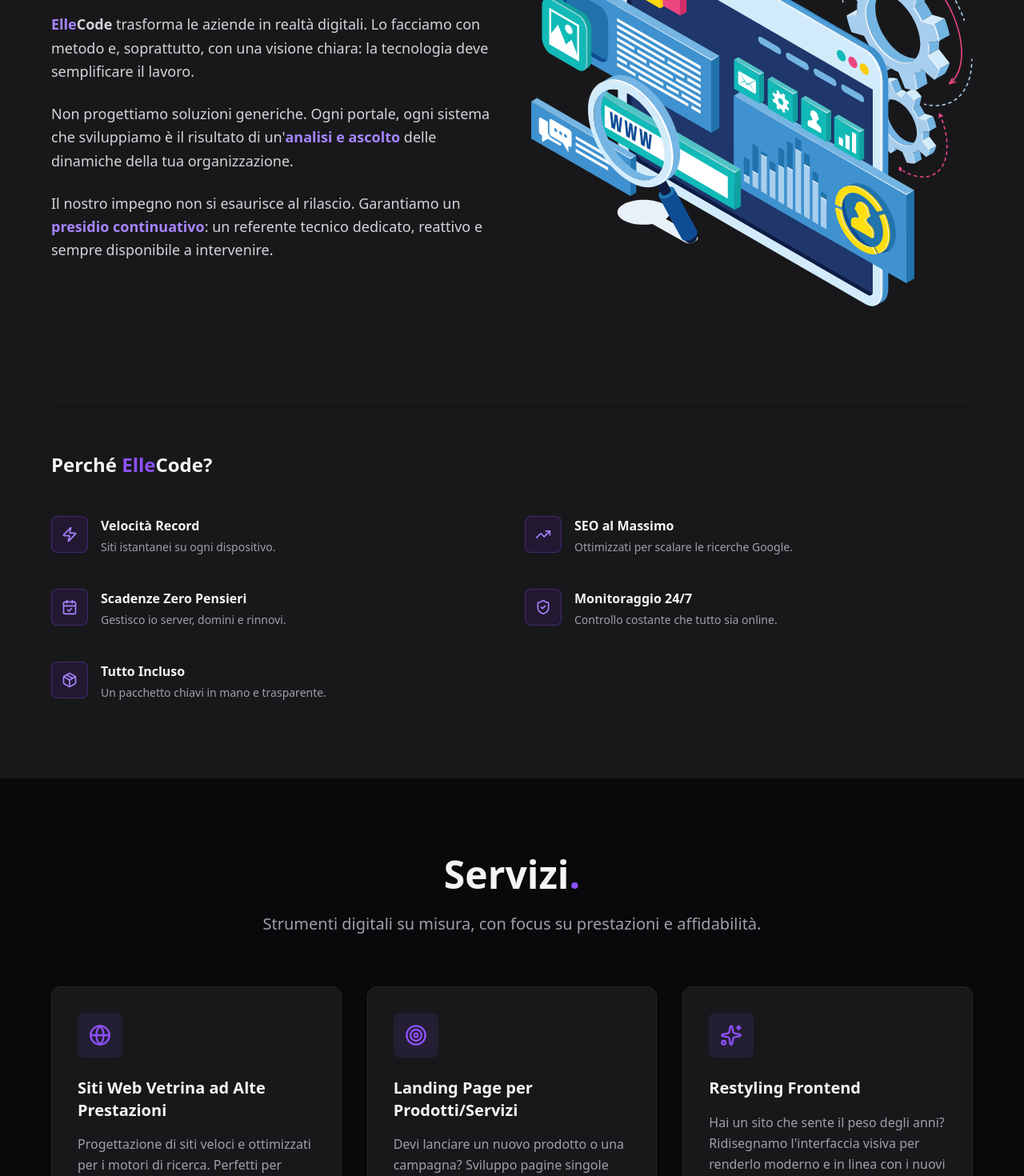
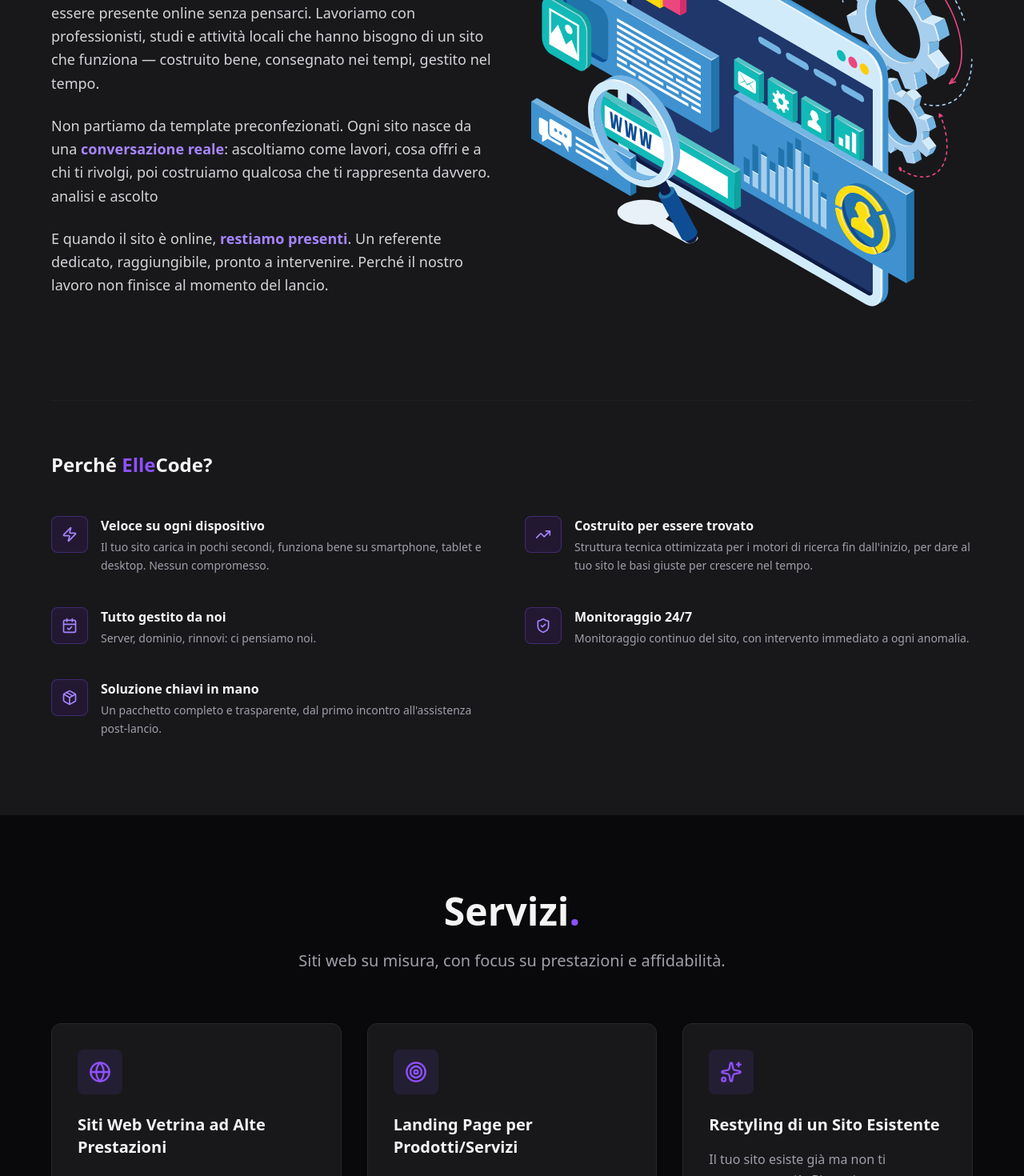
Before and after one commit to LucasPlatforms/ElleCode, a Next.js app: page / in a window 1280 px wide. Shown: the part 1060-2530 px from the top of the page at 80% size. Built offline with nearby package versions, Linux system fonts and the light colour scheme.

Commit message:
Correzione contenuti 2

```diff
--- a/next.config.mjs
+++ b/next.config.mjs
@@ -2,6 +2,16 @@
 const nextConfig = {
   /* config options here */
   reactCompiler: true,
+  headers: async () => [
+    {
+      source: "/(.*)",
+      headers: [
+        { key: "X-Frame-Options", value: "DENY" },
+        { key: "X-Content-Type-Options", value: "nosniff" },
+        { key: "Referrer-Policy", value: "strict-origin-when-cross-origin" },
+      ],
+    },
+  ],
 };
 
 export default nextConfig;
--- a/src/app/layout.js
+++ b/src/app/layout.js
@@ -20,14 +20,18 @@ export const metadata = {
     template: "%s | Ellecode",
   },
   description:
-    "Ellecode progetta siti web veloci, moderni e ottimizzati SEO. Soluzioni chiavi in mano: vetrina, landing page e restyling. Supporto continuo incluso.",
+    "Ellecode progetta siti web veloci, moderni e ottimizzati SEO. Soluzioni chiavi in mano: vetrina, landing page e restyling. Supporto continuo.",
   keywords: [
-    "progettazione siti web",
-    "sviluppo web",
-    "next.js",
-    "seo",
-    "landing page",
-    "siti vetrina",
+    "realizzazione siti web vetrina",
+    "siti web per professionisti",
+    "creazione sito web professionale Italia",
+    "siti web per ristoranti e attività locali",
+    "siti vetrina professionali",
+    "realizzazione sito web per piccole imprese",
+    "agenzia web affidabile piccole imprese",
+    "sito web con assistenza inclusa",
+    "sito web con supporto continuativo",
+    "sito web gestito e monitorato",
   ],
   authors: [{ name: "Ellecode", url: SITE_URL }],
   creator: "Ellecode",
--- a/src/app/page.js
+++ b/src/app/page.js
@@ -21,7 +21,7 @@ const organizationSchema = {
     name: "TEMA Telecomunicazioni",
     taxID: "09330850158",
   },
-  sameAs: ["https://github.com", "https://linkedin.com"],
+  sameAs: ["https://github.com/LucasPlatforms"],
 };
 
 export default function Home() {
--- a/src/components/About.jsx
+++ b/src/components/About.jsx
@@ -11,32 +11,36 @@ const features = [
   {
     id: 1,
     icon: Zap,
-    title: "Velocità Record",
-    description: "Siti istantanei su ogni dispositivo.",
+    title: "Veloce su ogni dispositivo",
+    description:
+      "Il tuo sito carica in pochi secondi, funziona bene su smartphone, tablet e desktop. Nessun compromesso.",
   },
   {
     id: 2,
     icon: TrendingUp,
-    title: "SEO al Massimo",
-    description: "Ottimizzati per scalare le ricerche Google.",
+    title: "Costruito per essere trovato",
+    description:
+      "Struttura tecnica ottimizzata per i motori di ricerca fin dall'inizio, per dare al tuo sito le basi giuste per crescere nel tempo.",
   },
   {
     id: 3,
     icon: CalendarCheck,
-    title: "Scadenze Zero Pensieri",
-    description: "Gestisco io server, domini e rinnovi.",
+    title: "Tutto gestito da noi",
+    description: "Server, dominio, rinnovi: ci pensiamo noi.",
   },
   {
     id: 4,
     icon: ShieldCheck,
     title: "Monitoraggio 24/7",
-    description: "Controllo costante che tutto sia online.",
+    description:
+      "Monitoraggio continuo del sito, con intervento immediato a ogni anomalia.",
   },
   {
     id: 5,
     icon: Package,
-    title: "Tutto Incluso",
-    description: "Un pacchetto chiavi in mano e trasparente.",
+    title: "Soluzione chiavi in mano",
+    description:
+      "Un pacchetto completo e trasparente, dal primo incontro all'assistenza post-lancio.",
   },
 ];
 
@@ -62,21 +66,30 @@ export default function About() {
 
             <div className="space-y-6 text-lg text-zinc-300 leading-relaxed">
               <p>
-                <span className="text-violet-400 font-semibold">Elle</span><strong>Code{" "}</strong>
-                trasforma le aziende in realtà digitali. Lo facciamo con metodo e, soprattutto, con una visione chiara: la tecnologia deve semplificare il lavoro.
+                <span className="text-violet-400 font-semibold">Elle</span>
+                <strong>Code </strong>
+                realizza siti web vetrina professionali per chi vuole essere
+                presente online senza pensarci. Lavoriamo con professionisti,
+                studi e attività locali che hanno bisogno di un sito che
+                funziona — costruito bene, consegnato nei tempi, gestito nel
+                tempo.
               </p>
               <p>
-
-                Non progettiamo soluzioni generiche. Ogni portale, ogni sistema che sviluppiamo è il risultato di un'<span className="text-violet-400 font-semibold">
-                  analisi e ascolto
-                </span> delle dinamiche della tua organizzazione.
+                Non partiamo da template preconfezionati. Ogni sito nasce da una{" "}
+                <span className="text-violet-400 font-semibold">
+                  conversazione reale
+                </span>
+                : ascoltiamo come lavori, cosa offri e a chi ti rivolgi, poi
+                costruiamo qualcosa che ti rappresenta davvero. analisi e
+                ascolto
               </p>
               <p>
-
-
-                Il nostro impegno non si esaurisce al rilascio. Garantiamo un <span className="text-violet-400 font-semibold">
-                  presidio continuativo
-                </span>: un referente tecnico dedicato, reattivo e sempre disponibile a intervenire.
+                E quando il sito è online,{" "}
+                <span className="text-violet-400 font-semibold">
+                  restiamo presenti
+                </span>
+                . Un referente dedicato, raggiungibile, pronto a intervenire.
+                Perché il nostro lavoro non finisce al momento del lancio.
               </p>
             </div>
           </div>
--- a/src/components/Hero.jsx
+++ b/src/components/Hero.jsx
@@ -36,7 +36,8 @@ export default function Hero() {
         </div>
 
         <h1 className="text-4xl md:text-7xl font-bold text-zinc-100 mb-6 leading-tight">
-          La tua attività online con soluzioni web semplici e solide
+          Siti web vetrina per professionisti e attività locali, dal progetto
+          all'assistenza
           <span className="text-violet-500" aria-hidden="true">
             .
           </span>
--- a/src/components/Navbar.jsx
+++ b/src/components/Navbar.jsx
@@ -132,7 +132,7 @@ export default function Navbar() {
             onClick={(e) => handleNavClick(e, "contatti")}
             className="bg-violet-600 text-white px-5 py-2 rounded-full hover:bg-violet-500 transition-all shadow-lg shadow-violet-500/20 focus-visible:outline-none focus-visible:ring-2 focus-visible:ring-violet-400 focus-visible:ring-offset-2 focus-visible:ring-offset-zinc-950"
           >
-            Contattami
+            Contattaci
           </a>
         </div>
 
--- a/src/components/Services.jsx
+++ b/src/components/Services.jsx
@@ -13,46 +13,46 @@ const services = [
     icon: Globe,
     title: "Siti Web Vetrina ad Alte Prestazioni",
     description:
-      "Progettazione di siti veloci e ottimizzati per i motori di ricerca. Perfetti per presentare la tua attività con un design moderno che funziona perfettamente su ogni dispositivo.",
+      "Progettazione di siti veloci, curati nel design e ottimizzati per i motori di ricerca. Perfetti per presentare la tua attività nel modo giusto, su qualsiasi dispositivo.",
   },
   {
     icon: Target,
     title: "Landing Page per Prodotti/Servizi",
     description:
-      "Devi lanciare un nuovo prodotto o una campagna? Sviluppo pagine singole mirate alla conversione e all'acquisizione di contatti, senza distrazioni.",
+      "Una pagina singola, focalizzata e senza distrazioni. Ideale per lanciare un prodotto, una campagna o raccogliere contatti in modo efficace.",
   },
   {
     icon: Sparkles,
-    title: "Restyling Frontend",
+    title: "Restyling di un Sito Esistente",
     description:
-      "Hai un sito che sente il peso degli anni? Ridisegnamo l'interfaccia visiva per renderlo moderno e in linea con i nuovi standard del web, migliorando l'esperienza utente.",
+      "Il tuo sito esiste già ma non ti rappresenta più. Rinnoviamo l'interfaccia per renderla veloce, in linea con i nuovi standard del web e piacevole da usare — senza ripartire da zero.",
   },
 ];
 
 const workflowSteps = [
   {
     icon: Search,
-    title: "Analisi & Strategia",
+    title: "Ascolto e analisi",
     description:
-      "Capiamo le tue necessità e blocchiamo i contenuti. Nessun passo falso iniziale.",
+      "Capiamo la tua attività, il tuo pubblico e cosa deve comunicare il sito.",
   },
   {
     icon: Code2,
-    title: "Sviluppo & Anteprima",
+    title: "Sviluppo e anteprima",
     description:
-      "Vedi il sito crescere in tempo reale su un link privato. Totale trasparenza.",
+      "Lavoriamo su un link privato che puoi seguire in tempo reale. Niente viene pubblicato senza la tua approvazione.",
   },
   {
     icon: Gauge,
-    title: "Ottimizzazione & Test",
+    title: "Test e ottimizzazione",
     description:
-      "Velocità record, controllo SEO e test su ogni dispositivo mobile.",
+      "Prima del lancio verifichiamo velocità, struttura SEO e resa su ogni dispositivo.",
   },
   {
     icon: Rocket,
-    title: "Lancio & Supporto",
+    title: "Lancio e assistenza",
     description:
-      "Messa online e monitoraggio costante. Non ti lascio solo dopo la consegna.",
+      "Messa online e monitoraggio costante. Referente sempre raggiungibile.",
   },
 ];
 
@@ -79,8 +79,7 @@ export default function Services() {
             </span>
           </h2>
           <p className="text-xl text-zinc-400 max-w-2xl mx-auto">
-            Strumenti digitali su misura, con focus su prestazioni e
-            affidabilità.
+            Siti web su misura, con focus su prestazioni e affidabilità.
           </p>
         </div>
 
@@ -123,8 +122,8 @@ export default function Services() {
           </span>
         </h2>
         <p className="text-zinc-400 text-lg max-w-2xl mx-auto">
-          Tempi certi e zero sorprese. Gestisco il progetto in 4 step chiari per
-          non farti perdere tempo.
+          Quattro passaggi chiari e tempi definiti. Gestisco il progetto in 4
+          step chiari.
         </p>
       </div>
 
```
Also changed, not shown: src/components/Contact.jsx (+7 -8 lines), public/og-image.png (added), public/site.webmanifest.
